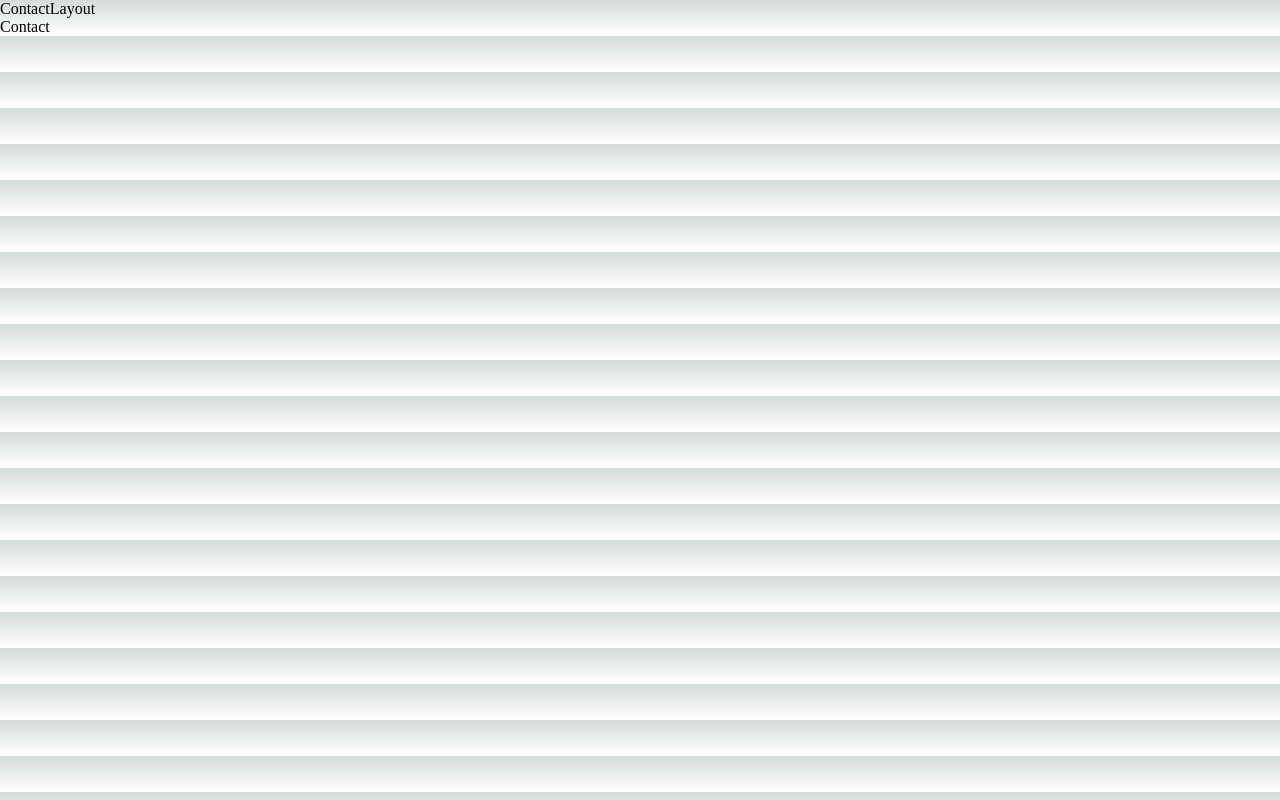
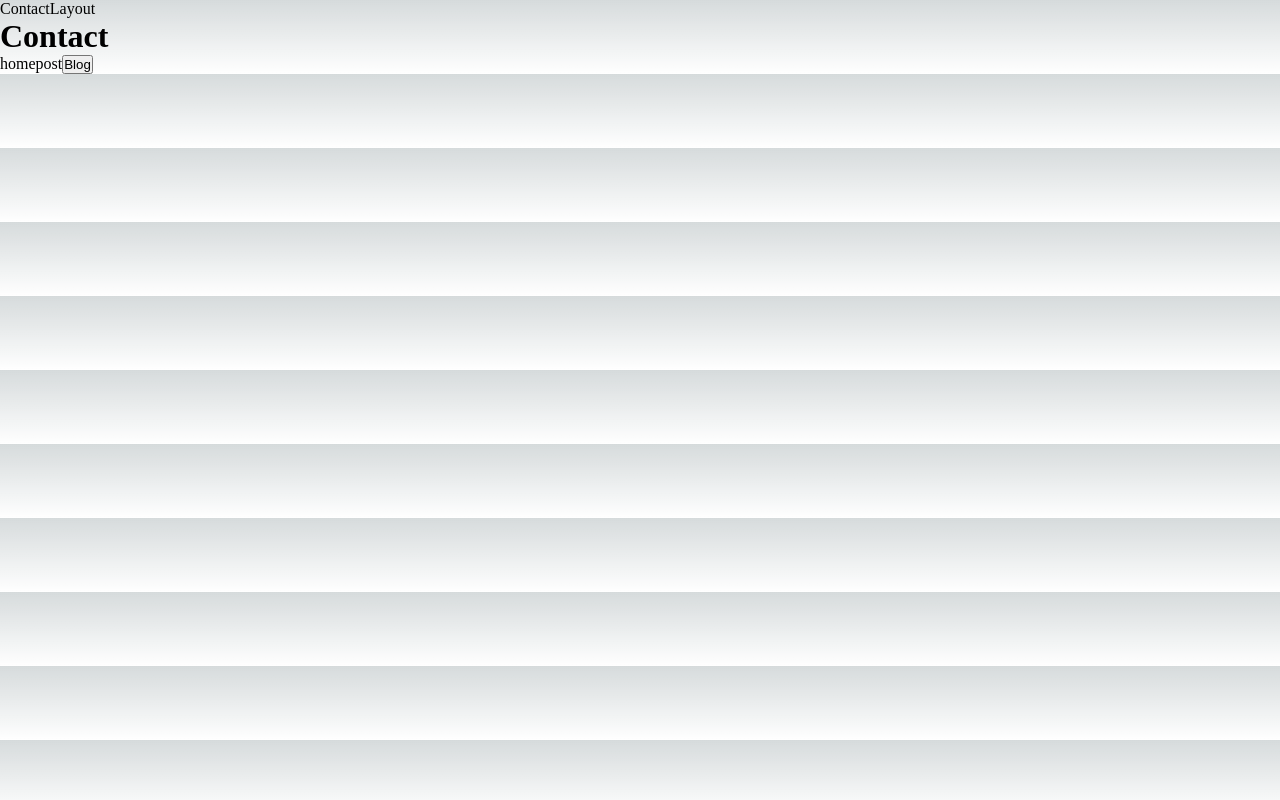
Before and after one commit to mraltun/nextjs-intro-FEM, a Next.js app: page /contact in a window 1280 px wide. Built offline with nearby package versions, Linux system fonts and the light colour scheme.

Commit message:
Added Navigations to contact page

```diff
--- a/app/contact/page.tsx
+++ b/app/contact/page.tsx
@@ -1,5 +1,24 @@
+// Change it from Server Component to Client Component
+"use client";
+// Normal navigation
+import Link from "next/link";
+// Programatic navigation (only works in client components because window, hence use client above)
+import { useRouter } from "next/navigation";
+
 const Contact = () => {
-  return <div>Contact</div>;
+  const post = { title: "Test" };
+  const router = useRouter();
+
+  return (
+    <div>
+      <h1>Contact</h1>
+      <Link href='/'>home</Link>
+      <Link href={`/blog/${post.title}`}>post</Link>
+      <button type='button' onClick={() => router.push("/blog")}>
+        Blog
+      </button>
+    </div>
+  );
 };
 
 export default Contact;
```
